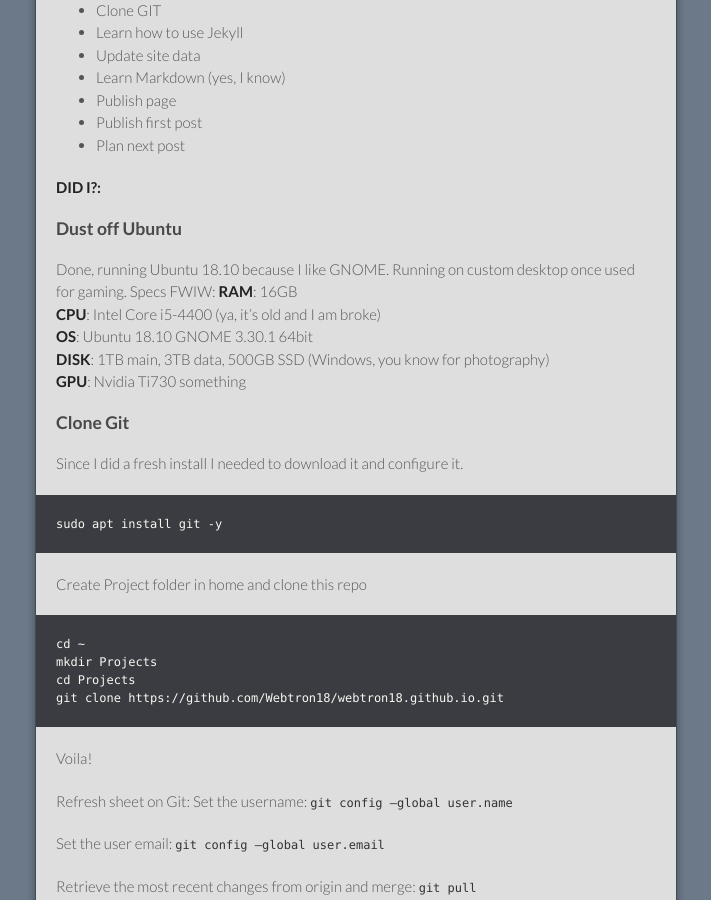
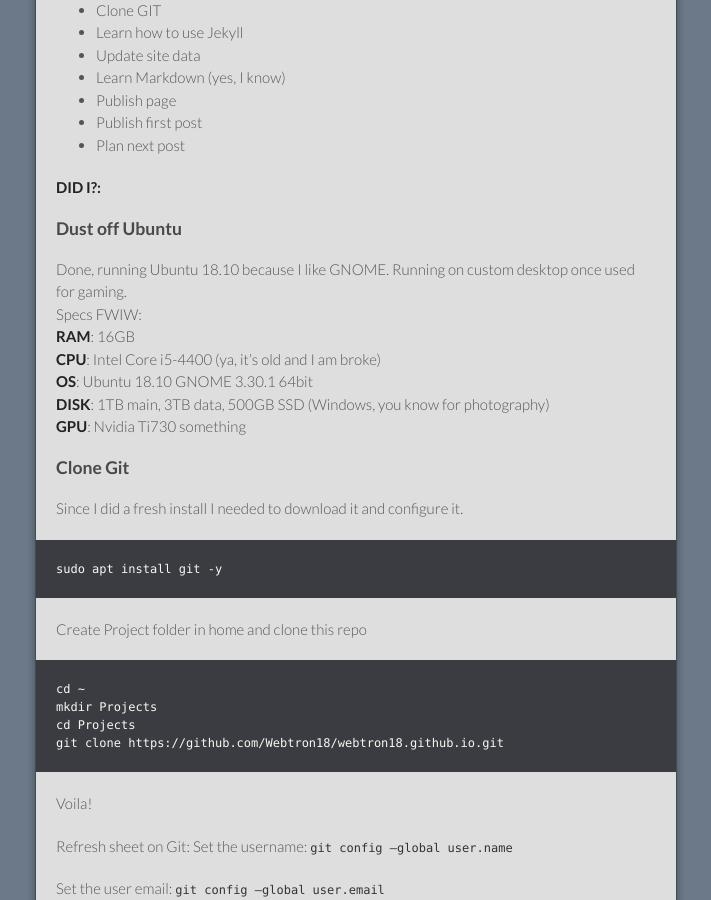
Before and after one commit to Lord0fBytes/lord0fbytes.github.io, a Jekyll site: the page built from _posts/2019-02-19-lets-start-this.md, in a window 1280 px wide and 900 px high, scrolled down 691 px. Shown: the whole window, without its empty margins (284-995 px from the left). Built offline with Jekyll 4.4.1, drawn with Linux system fonts in a browser that asks for light colours; our own code applies the rules of GitHub Pages for plain Markdown files.

```diff
--- a/_posts/2019-02-19-lets-start-this.md
+++ b/_posts/2019-02-19-lets-start-this.md
@@ -33,7 +33,7 @@ So, format is (obvisously a WIP):
 ### Dust off Ubuntu
 Done, running Ubuntu 18.10 because I like GNOME.
 Running on custom desktop once used for gaming.
-Specs FWIW:
+<br>Specs FWIW: <br>
 **RAM**: 16GB <br>
 **CPU**: Intel Core i5-4400 (ya, it's old and I am broke)<br>
 **OS**: Ubuntu 18.10 GNOME 3.30.1 64bit<br>
```
